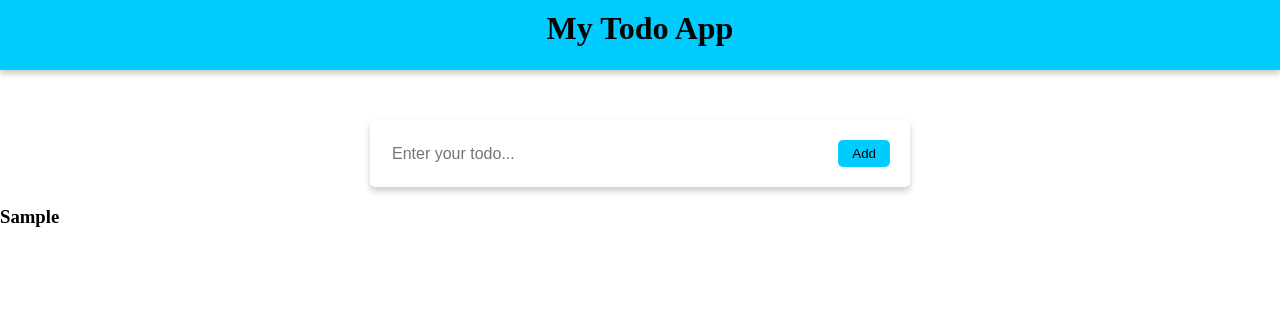
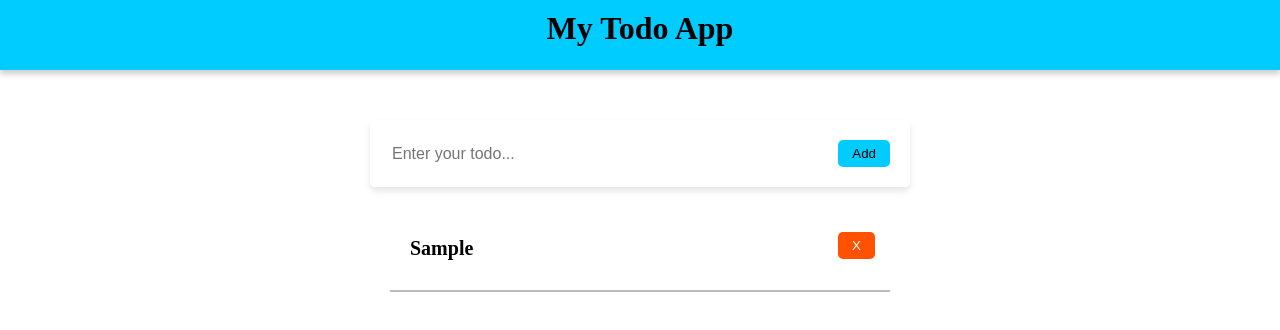
Before and after one commit to Maria-Naveen/Todo-App, a React (Vite) app: page / in a window 1280 px wide. Both pictures are taken after typing "Sample" into the empty fields and a click on the button "Add". Shown: the top 330 px of the page. Built offline with nearby package versions, Linux system fonts and the light colour scheme.

Commit message:
Added styling for todolist and todoitems

```diff
--- a/src/components/TodoItem.jsx
+++ b/src/components/TodoItem.jsx
@@ -1,5 +1,16 @@
+import styles from "./todoitem.module.css";
 const TodoItem = ({ item }) => {
-  return <h3>{item}</h3>;
+  return (
+    <div className={styles.todoitem}>
+      <div className={styles.todoitemName}>
+        {item}
+        <span>
+          <button className={styles.deleteButton}>X</button>
+        </span>
+      </div>
+      <hr className={styles.line} />
+    </div>
+  );
 };
 
 export default TodoItem;
--- a/src/components/TodoList.jsx
+++ b/src/components/TodoList.jsx
@@ -1,6 +1,13 @@
 import TodoItem from "./TodoItem";
+import styles from "./todolist.module.css";
 const TodoList = ({ todos }) => {
-  return todos.map((item) => <TodoItem key={item} item={item} />);
+  return (
+    <div className={styles.todolist}>
+      {todos.map((item) => (
+        <TodoItem key={item} item={item} />
+      ))}
+    </div>
+  );
 };
 
 export default TodoList;
--- a/src/components/form.module.css
+++ b/src/components/form.module.css
@@ -4,7 +4,7 @@
   margin-top: 50px;
   padding: 20px;
   border-radius: 5px;
-  box-shadow: 0 4px 6px rgba(0, 0, 0, 0.2);
+  box-shadow: 0 4px 6px rgba(0, 0, 0, 0.1);
 }
 .inputText {
   display: block;
@@ -18,6 +18,7 @@
 }
 .submitBtn {
   border: none;
+  cursor: pointer;
   border-radius: 5px;
   padding: 6px 14px;
   background-color: #00ccff;
--- /dev/null
+++ b/src/components/todoitem.module.css
@@ -0,0 +1,24 @@
+.todoitem {
+  width: 500px;
+  font-size: 20px;
+  margin: 0 auto;
+}
+
+.todoitemName {
+  font-weight: bold;
+  padding: 20px;
+}
+
+.line {
+  border: 1px solid #bebaba;
+}
+
+.deleteButton {
+  float: right;
+  border: none;
+  background-color: #ff5100;
+  color: white;
+  margin: -5px;
+  border-radius: 5px;
+  padding: 6px 14px;
+}
--- /dev/null
+++ b/src/components/todolist.module.css
@@ -0,0 +1,7 @@
+.todolist {
+  width: 500px;
+  background-color: white;
+  margin: 0 auto;
+  margin-top: 10px;
+  padding: 20px;
+}
```
